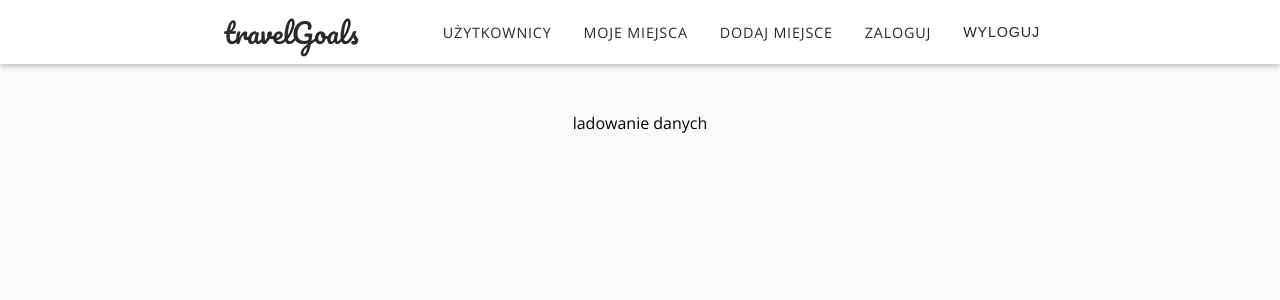
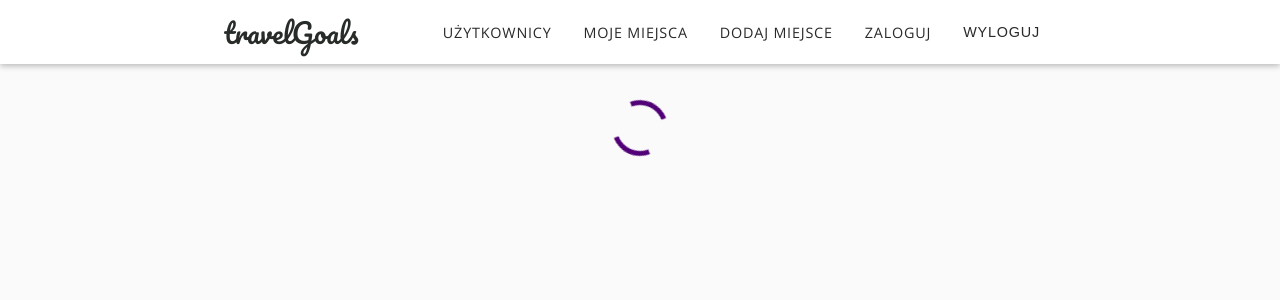
Before and after one commit to tranquilopablo/travel-goals, a React (Vite) app: page / in a window 1280 px wide. Shown: the top 300 px of the page. Built offline with nearby package versions, Linux system fonts and the light colour scheme.

Commit message:
add loadingSpinner

```diff
--- a/src/pages/Users.jsx
+++ b/src/pages/Users.jsx
@@ -1,4 +1,5 @@
 import { useEffect, useState } from 'react';
+import LoadingSpinner from '../shared/sharedComponents/uiElements/LoadingSpinner';
 
 const USERS = [
   {
@@ -33,7 +34,7 @@ const Users = () => {
     <>
       {isLoading && (
         <div className="center">
-          <p>ladowanie danych</p>
+          <LoadingSpinner />
         </div>
       )}
       {!isLoading && loadedUsers && <p>zaladowano uzytkownikow</p>}
--- /dev/null
+++ b/src/shared/sharedComponents/uiElements/LoadingSpinner.jsx
@@ -0,0 +1,11 @@
+import css from './LoadingSpinner.module.css';
+
+const LoadingSpinner = (props) => {
+  return (
+    <div className={`${props.asOverlay && css.overlay}`}>
+    <div className={css.dualRing}></div>
+  </div>
+  );
+};
+
+export default LoadingSpinner;
--- /dev/null
+++ b/src/shared/sharedComponents/uiElements/LoadingSpinner.module.css
@@ -0,0 +1,36 @@
+.overlay {
+    height: 100%;
+    width: 100%;
+    position: absolute;
+    top: 0;
+    left: 0;
+    background: rgba(255, 255, 255, 0.9);
+    display: flex;
+    justify-content: center;
+    align-items: center;
+}
+.dualRing {
+  display: flex;
+  justify-content: center;
+  align-items: center;
+  width: 64px;
+  height: 64px;
+}
+.dualRing::after {
+  content: ' ';
+  display: block;
+  width: 46px;
+  height: 46px;
+  border-radius: 50%;
+  border: 5px solid #510077;
+  border-color: #510077 transparent #510077 transparent;
+  animation: dual-ring 1.2s linear infinite;
+}
+@keyframes dual-ring {
+    0% {
+        transform: rotate(0deg);
+    }
+    100% {
+        transform: rotate(360deg);
+    }
+}
```
